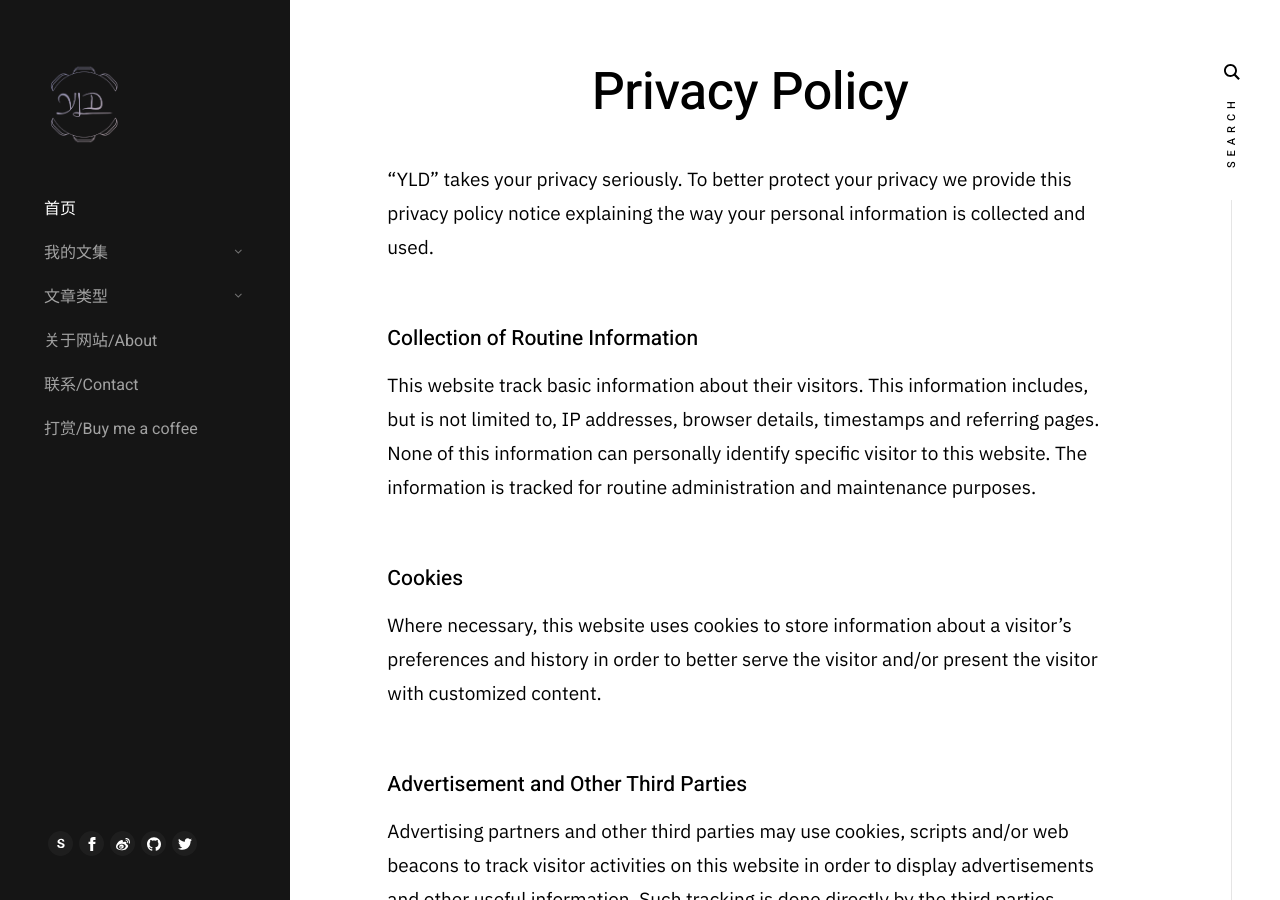
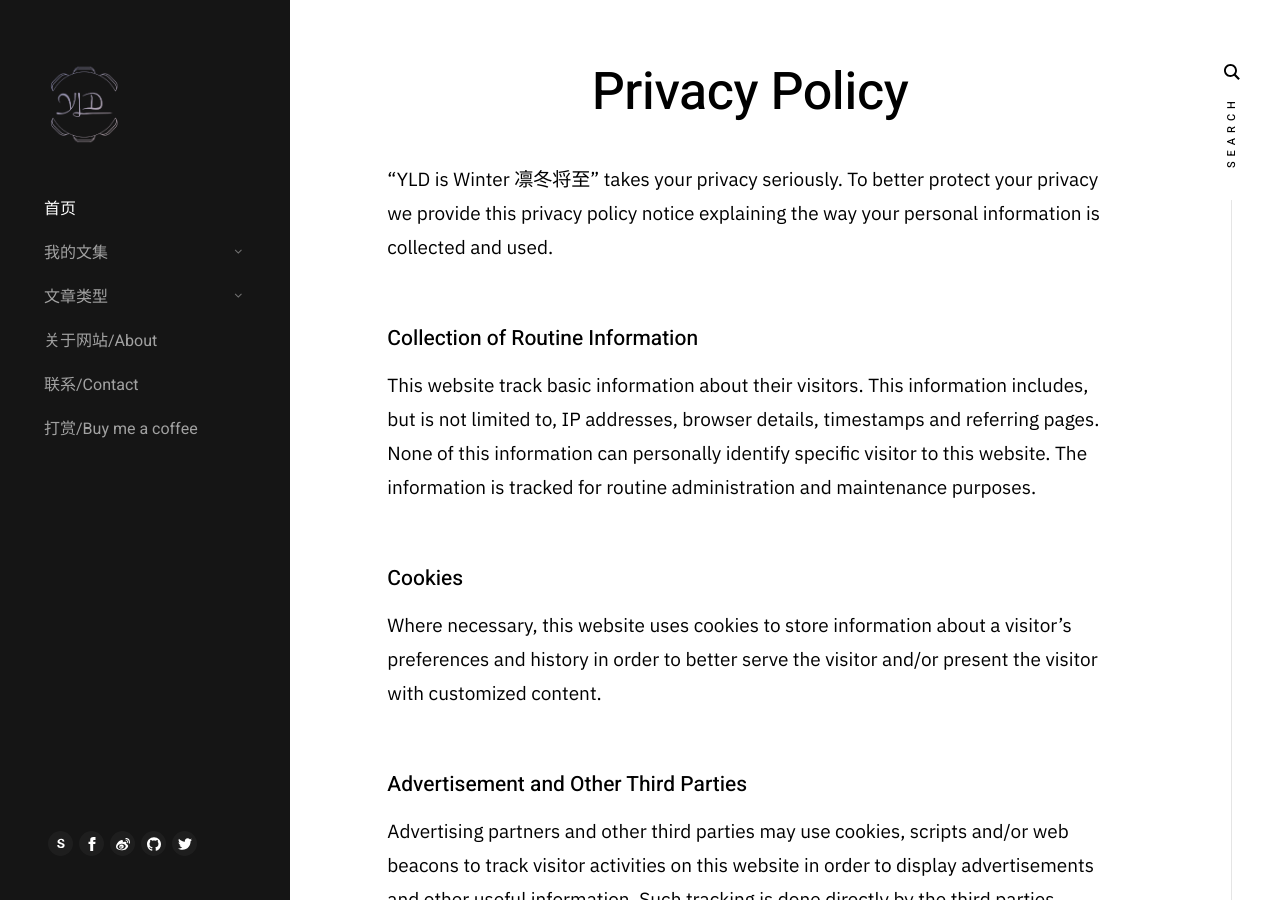
Before and after one commit to aiyld/yldblog, a Jekyll site: the page built from _pages/privacy-policy.md, in a window 1280 px wide and 900 px high. Built offline with Jekyll 4.4.1, drawn with Linux system fonts in a browser that asks for light colours; comment, search, counter and statistics services are not loaded.

Commit message:
feat: update site name

```diff
--- a/_config.yml
+++ b/_config.yml
@@ -1,6 +1,6 @@
 # Site
-name: 'YLD'
-description: 'YLD的个人网站。YLD，又名Winter，冬天降生的BOY，天真执着的程序员，技术宅，技术痴，努力逆天改命者。'
+name: 'YLD is Winter 凛冬将至'
+description: 'YLD的个人网站。YLD，又名Winter，冬天降生的BOY，天真执着的程序员，技术宅，技术痴，努力逆天改命。'
 logo: 'assets/images/mylogo.png'
 favicon: 'assets/images/favicon.ico'
 baseurl: '/'
```
